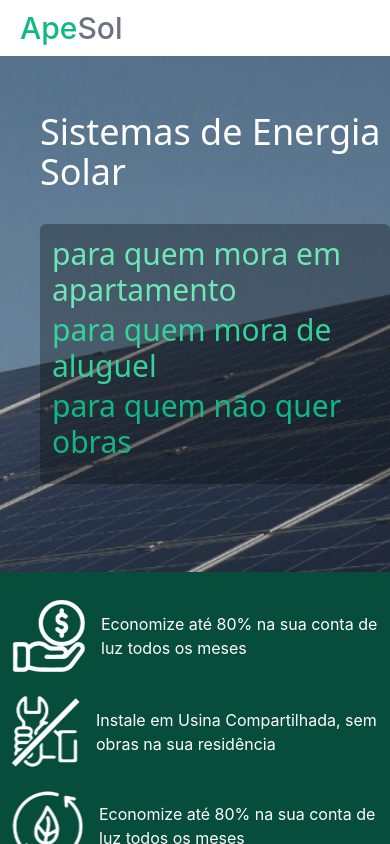
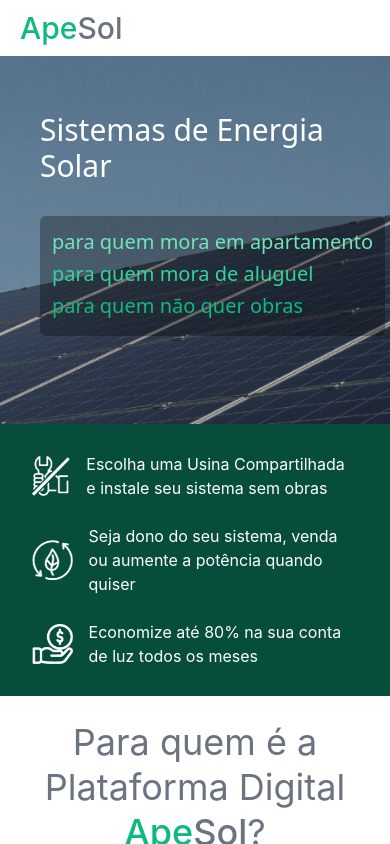
Before and after one commit to jardelmv/apesol, a React (Create React App) app: page / in a window 390 px wide. Built offline with nearby package versions, Linux system fonts and the light colour scheme.

Commit message:
create sytles.js

```diff
--- a/src/landpage/index.js
+++ b/src/landpage/index.js
@@ -3,70 +3,63 @@ import paineis from './img/paineis.jpg';
 import iconMoney from './img/icon-money.png';
 import iconNoTools from './img/icon-no-tools.png';
 import iconLeaf from './img/icon-leaf.png';
+import {logo, classForWho, classResumeBox, classResumeText} from './styles'
 
 export default function Landpage() {
+
     return (
         <div className='w-full h-screen'>
 
-            <div className='h-14 w-full pl-5'>
+            <div className='sticky top-0 z-50 bg-white h-14 w-full pl-5'>
                 <div className='h-full flex items-center'>
-                    {/* <img className='h-2/3 mr-2' src={iconSol} alt="" /> */}
-                    <span className='text-3xl font-medium text-emerald-500'>
-                        Ape
-                    </span>
-                    <span className='text-3xl font-medium text-gray-500'>
-                        Sol
-                    </span>
+                    {logo('text-3xl')}
                 </div>
             </div>
 
-            <div className='lg:h-[45%] md:h-1/3 sm:h-1/4 bg-cover bg-bottom bg-no-repeat pl-10 py-14' style={{ backgroundImage: `url(${paineis})` }} >
-                <p className='font-sans lg:text-6xl md:text-5xl sm: text-4xl font-medium text-white'>
+            <div className='h-fit md:h-1/3 lg:h-[45%] bg-cover bg-bottom bg-no-repeat pl-10 py-14' style={{ backgroundImage: `url(${paineis})` }} >
+                <p className='text-3xl lg:text-6xl md:text-5xl font-sans font-medium text-white'>
                     Sistemas de Energia Solar
                 </p>
                 <div className='h-fit w-fit rounded-md bg-black/30 p-3 my-8 flex flex-col justify-around'>
-                    <p className='mb-1 font-sans lg:text-5xl md:text-3xl sm: text-3xl font-normal text-emerald-300'>
+                    <p className={`${classForWho} text-emerald-300`}>
                         para quem mora em apartamento
                     </p>
-                    <p className='mb-1 font-sans lg:text-5xl md:text-3xl sm: text-3xl font-normal text-emerald-400'>
+                    <p className={`${classForWho} text-emerald-400`}>
                         para quem mora de aluguel
                     </p>
-                    <p className='font-sans mb-3 lg:text-5xl md:text-3xl sm: text-3xl font-normal text-emerald-500'>
+                    <p className={`${classForWho} text-emerald-500`}>
                         para quem não quer obras
                     </p>
                 </div>
+
             </div>
 
             <div className='w-full bg-emerald-900 flex flex-col justify-around py-4 md:flex-row'>
-                <div className='w-full h-full p-3 flex justify-center items-center md:w-1/4'>
-                    <img src={iconMoney} alt="" />
-                    <span className='font-semi-bold text-white pl-4'>
-                        Economize até 80% na sua conta de luz todos os meses
+                <div className={classResumeBox}>
+                    <img src={iconNoTools} className='h-10' alt="" />
+                    <span className={classResumeText}>
+                        Escolha uma Usina Compartilhada e instale seu sistema sem obras
                     </span>
                 </div>
-                <div className='w-full h-full p-3 flex justify-center items-center md:w-1/4'>
-                    <img src={iconNoTools} alt="" />
-                    <span className='font-semi-bold text-white pl-4'>
-                        Instale em Usina Compartilhada, sem obras na sua residência
+                <div className={classResumeBox}>
+                    <img src={iconLeaf} className='h-10' alt="" />
+                    <span className={classResumeText}>
+                        Seja dono do seu sistema, venda ou aumente a potência quando quiser
                     </span>
                 </div>
-                <div className='w-full h-full p-3 flex justify-center items-center md:w-1/4'>
-                    <img src={iconLeaf} alt="" />
-                    <span className='font-semi-bold text-white pl-4'>
+                <div className={classResumeBox}>
+                    <img src={iconMoney} className='h-10' alt="" />
+                    <span className={classResumeText}>
                         Economize até 80% na sua conta de luz todos os meses
                     </span>
                 </div>
             </div>
 
-            <div className='w-full flex justify-around m-6'>
-                <p className='text-4xl font-normal text-gray-500'>
-                    {`Como funciona a Plataforma Digital `}
-                    <span className='font-medium text-emerald-500'>Ape</span>
-                    <span className='font-medium text-gray-500'>Sol</span>
-                    ?
+            <div className='w-full my-6'>
+                <p className='text-center text-4xl leading-tight font-normal text-gray-500'>
+                    {`Para quem é a Plataforma Digital `}{logo('text-4xl')}?
                 </p>
             </div>
-
 
         </div>
     )
--- /dev/null
+++ b/src/landpage/styles.js
@@ -0,0 +1,12 @@
+export const classForWho = 'text-xl lg:text-5xl md:text-3xl mb-1 font-sans font-normal';
+export const classResumeBox = 'w-full h-full py-3 px-8 flex justify-center items-center md:w-1/4 md:px-0';
+export const classResumeText = 'font-semi-bold text-white pl-4';
+
+export const logo = (fontSize) => {
+    return (
+        <>
+            <span className= {`${fontSize} font-medium text-emerald-500`}>Ape</span>
+            <span className={`${fontSize} font-medium text-gray-500`}>Sol</span>
+        </>
+    )
+}
```
Also changed, not shown: src/logo.svg (deleted).
